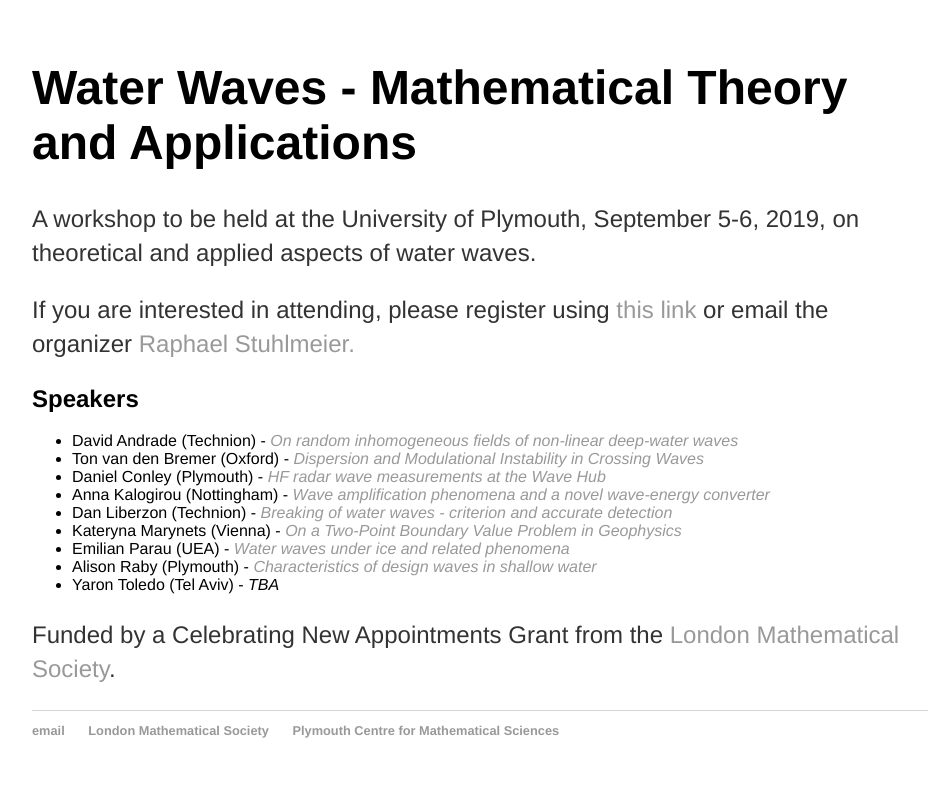
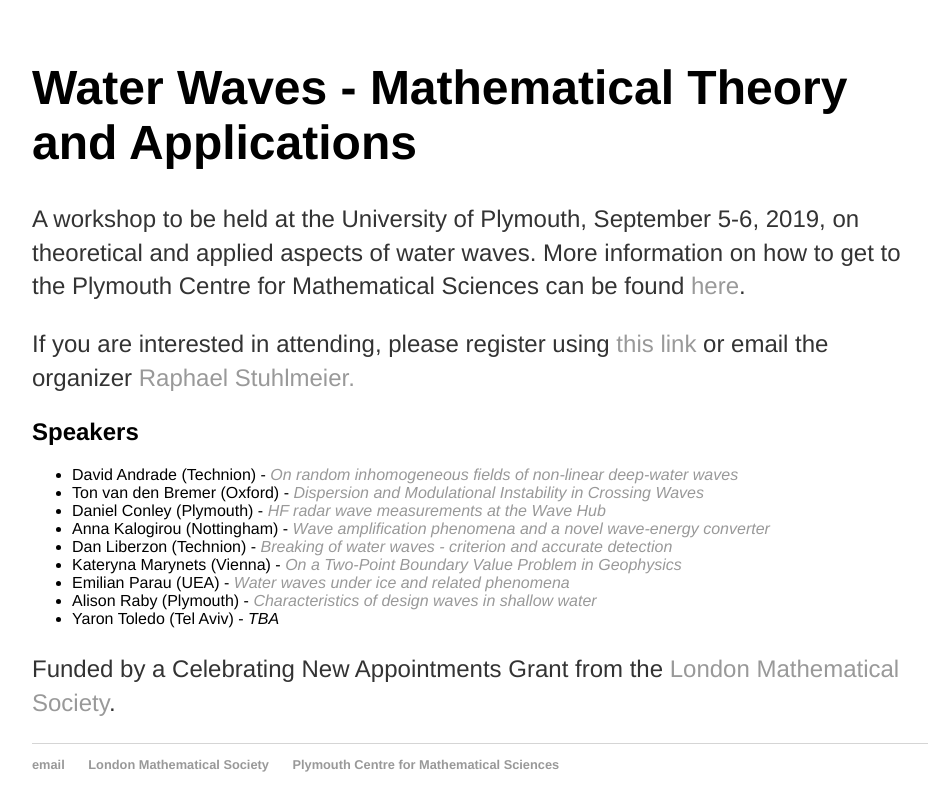
Before and after one commit to rstuhlmeier/rstuhlmeier.github.io, a Jekyll site: the page built from conferences/workshop.html, in a window 1280 px wide. Shown: the top 811 px of the page, without its empty margins (160-1091 px from the left). Built offline with Jekyll 4.4.1, drawn with Linux system fonts in a browser that asks for light colours.

Commit message:
Update workshop.html

```diff
--- a/conferences/workshop.html
+++ b/conferences/workshop.html
@@ -5,9 +5,11 @@ title: Workshop Water Waves - Mathematical Theory and Applications
 
 <h1>Water Waves - Mathematical Theory and Applications</h1>
 
-<p>A workshop to be held at the University of Plymouth, September 5-6, 2019, on theoretical and applied aspects of water waves.</p>
+<p>A workshop to be held at the University of Plymouth, September 5-6, 2019, on theoretical and applied aspects of water waves. More information on how to get to the Plymouth Centre for Mathematical Sciences can be found <a href="http://math-sciences.org/how-to-reach-us/">here</a>.</p>
+
 
 <p>If you are interested in attending, please register using <a href="https://forms.gle/JxZtm6txXFjuJ25L9">this link</a> or email the organizer <a href="mailto:raphael.stuhlmeier@plymouth.ac.uk?Subject=Waves%20Workshop">Raphael Stuhlmeier. </a>
+
 
 <h2>Speakers</h2>
 <ul type=disc>
```
